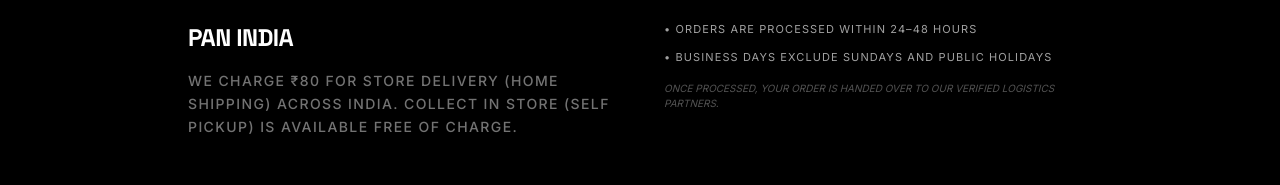
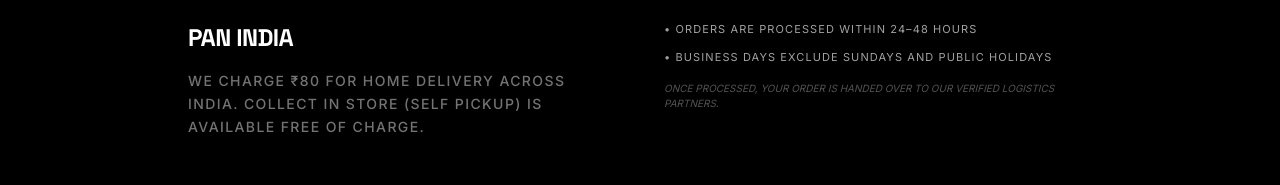
Before and after one commit to chilsandco/chills-version-1, a React (Vite) app: page /shipping-delivery in a window 1280 px wide. Shown: the part 738-923 px from the top of the page. Built offline with nearby package versions, Linux system fonts and the light colour scheme; no server answers.

Commit message:
refactor: rename Store Delivery to Home Delivery for clarity

```diff
--- a/server.ts
+++ b/server.ts
@@ -854,7 +854,7 @@ async function startServer() {
           shipping_lines: [
             {
               method_id: isPickup ? "local_pickup" : "flat_rate",
-              method_title: isPickup ? "Collect in Store" : "Store Delivery",
+              method_title: isPickup ? "Collect in Store" : "Home Delivery",
               total: shippingFee.toString()
             }
           ],
@@ -867,7 +867,7 @@ async function startServer() {
             },
             {
               key: "Delivery Method",
-              value: isPickup ? "Collect in Store" : "Store Delivery"
+              value: isPickup ? "Collect in Store" : "Home Delivery"
             }
           ]
         };
--- a/src/pages/Checkout.tsx
+++ b/src/pages/Checkout.tsx
@@ -590,7 +590,7 @@ const Checkout: React.FC = () => {
                 }`}
               >
                 <div className="flex items-center justify-between mb-2">
-                  <span className="text-[11px] uppercase tracking-widest font-bold text-white">Store Delivery</span>
+                  <span className="text-[11px] uppercase tracking-widest font-bold text-white">Home Delivery</span>
                   <span className="text-[11px] font-mono font-bold text-accent">₹80</span>
                 </div>
                 <p className="text-[10px] text-neutral-500 uppercase tracking-wider font-light leading-relaxed">
--- a/src/pages/Shipping.tsx
+++ b/src/pages/Shipping.tsx
@@ -125,7 +125,7 @@ const Shipping: React.FC = () => {
           <div className="space-y-4">
             <p className="text-2xl font-display font-bold tracking-tight uppercase">PAN INDIA</p>
             <p className="text-neutral-500 text-sm leading-relaxed uppercase tracking-widest font-medium">
-              We charge ₹80 for store delivery (home shipping) across India. Collect in Store (Self Pickup) is available free of charge.
+              We charge ₹80 for home delivery across India. Collect in Store (Self Pickup) is available free of charge.
             </p>
           </div>
         </section>
```
